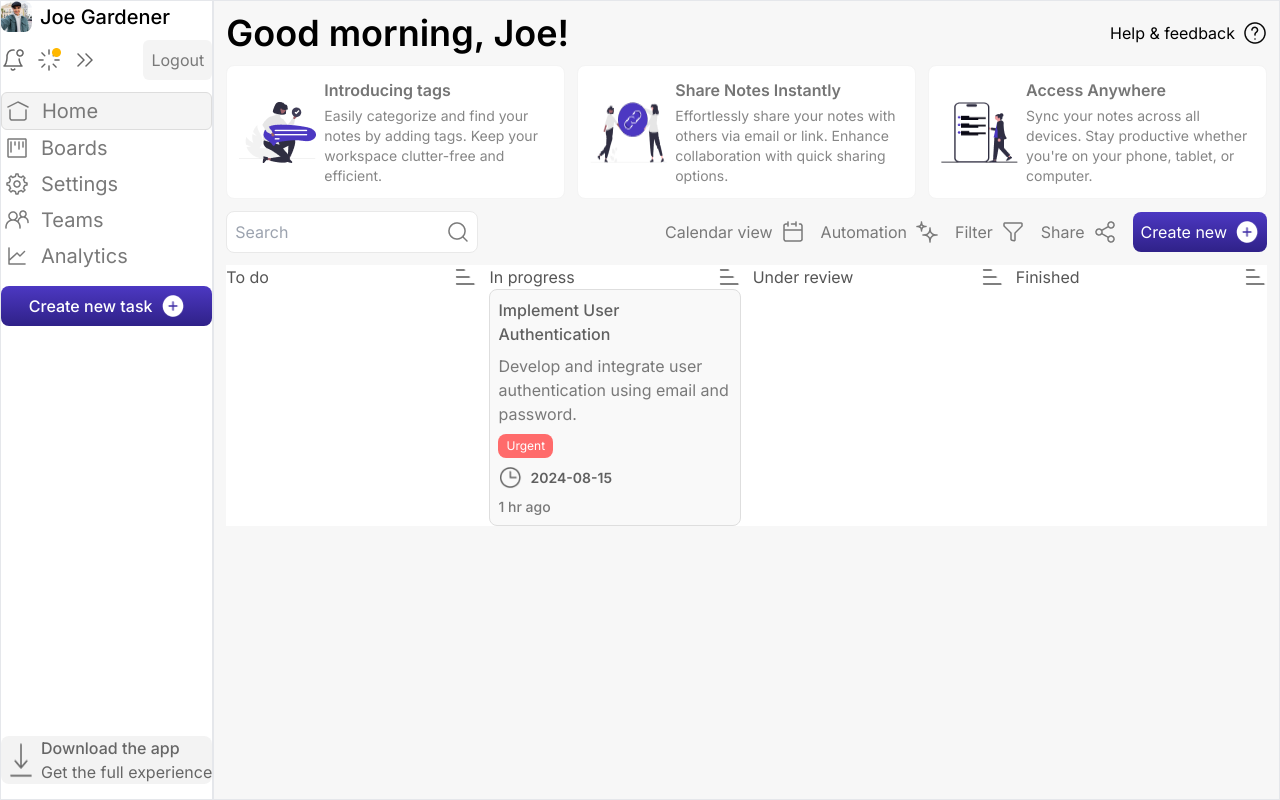
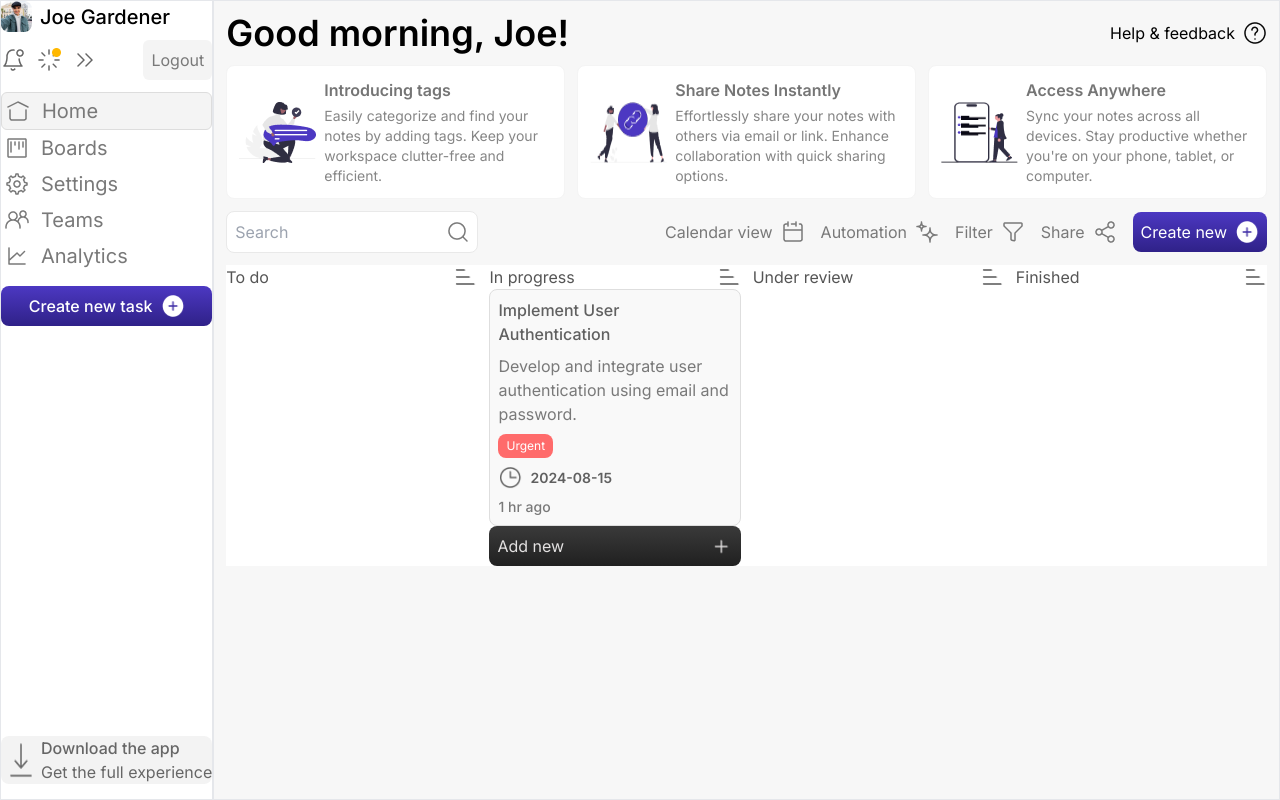
Before and after one commit to Avin008/crework-assignment, a Next.js app: page /dashboard in a window 1280 px wide. Built offline with nearby package versions, Linux system fonts and the light colour scheme.

Commit message:
added: add task button

```diff
--- /dev/null
+++ b/components/AddTaskButton.tsx
@@ -0,0 +1,13 @@
+import Image from "next/image";
+import React from "react";
+
+const AddTaskButton = () => {
+  return (
+    <button className="flex w-full text-base rounded-lg p-2 text-[#E3E1E1] bg-add-task-button justify-between items-center">
+      Add new
+      <Image src="/add.png" alt="" width={24} height={24} />
+    </button>
+  );
+};
+
+export default AddTaskButton;
--- a/components/TaskSections.tsx
+++ b/components/TaskSections.tsx
@@ -1,5 +1,6 @@
 import Image from "next/image";
 import TaskCard from "./TaskCard";
+import AddTaskButton from "./AddTaskButton";
 
 const TaskSections = () => {
   return (
@@ -17,6 +18,7 @@ const TaskSections = () => {
         </div>
         <div className="">
           <TaskCard />
+          <AddTaskButton />
         </div>
       </div>
       <div className="">
--- a/tailwind.config.ts
+++ b/tailwind.config.ts
@@ -13,6 +13,7 @@ const config: Config = {
         "form-gradient": "linear-gradient(to bottom, #F7F7F7, #F0F0F0)",
         "form-button": "linear-gradient(to bottom, #4C38C2, #2F2188)",
         "create-task-button": "linear-gradient(to bottom, #4C38C2, #2F2188)",
+        "add-task-button": "linear-gradient(to bottom, #3A3A3A, #202020)",
       },
     },
   },
```
Also changed, not shown: public/add.png (added).
